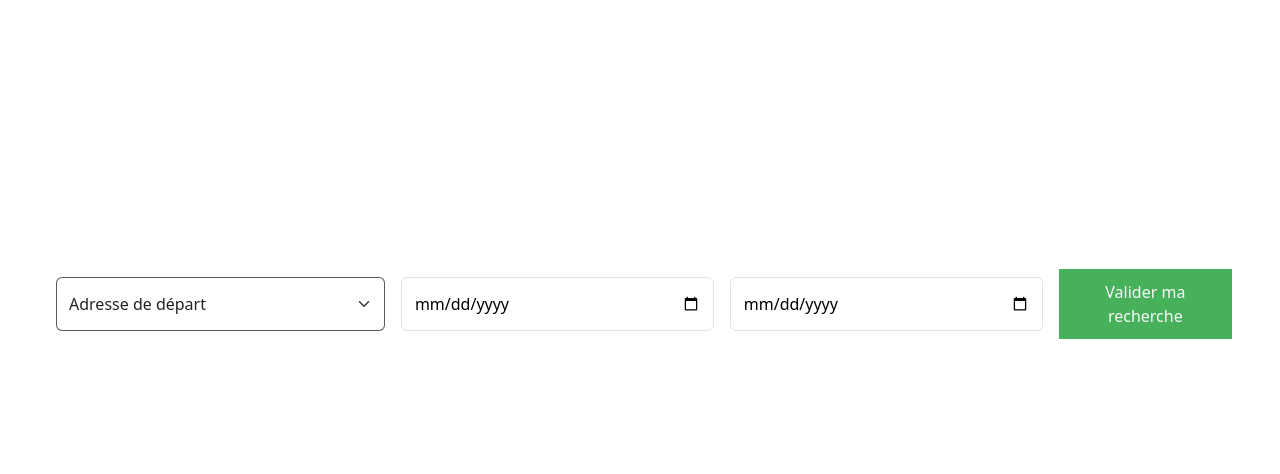
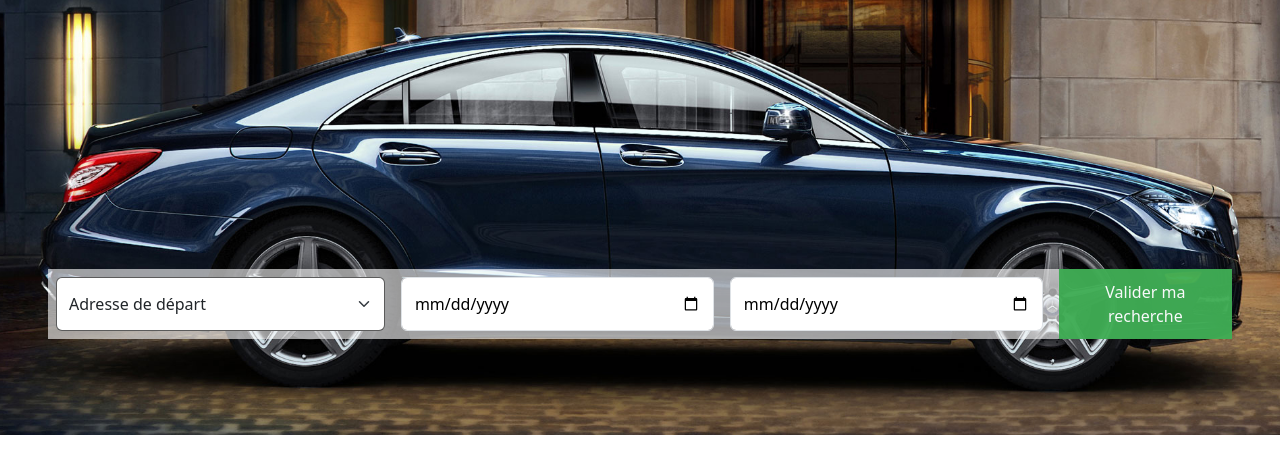
Before and after one commit to Manon1025/eval, a website: page index.html in a window 1280 px wide. Shown: the part 163-637 px from the top of the page. Drawn offline with nearby package versions, Linux system fonts and the light colour scheme; the site is published under a folder, as on GitHub Pages, so addresses that start at the root find nothing; no server answers.

Commit message:
modif image

```diff
--- a/style.css
+++ b/style.css
@@ -2,7 +2,7 @@
 /* ! Fond image de la voiture pour le HEADER */
     /* Ajout de l'image comme fond pour le header sans de repeat et en mode cover comme les voitures */
 .bg-cover{
-    background-image: url('/assets/f927ae20-2779-4191-9330-5ccb32ce2f05.jpg');
+    background-image: url('f927ae20-2779-4191-9330-5ccb32ce2f05.jpg');
     background-size:cover;
     background-repeat: no-repeat;
     background-position: center;
```
